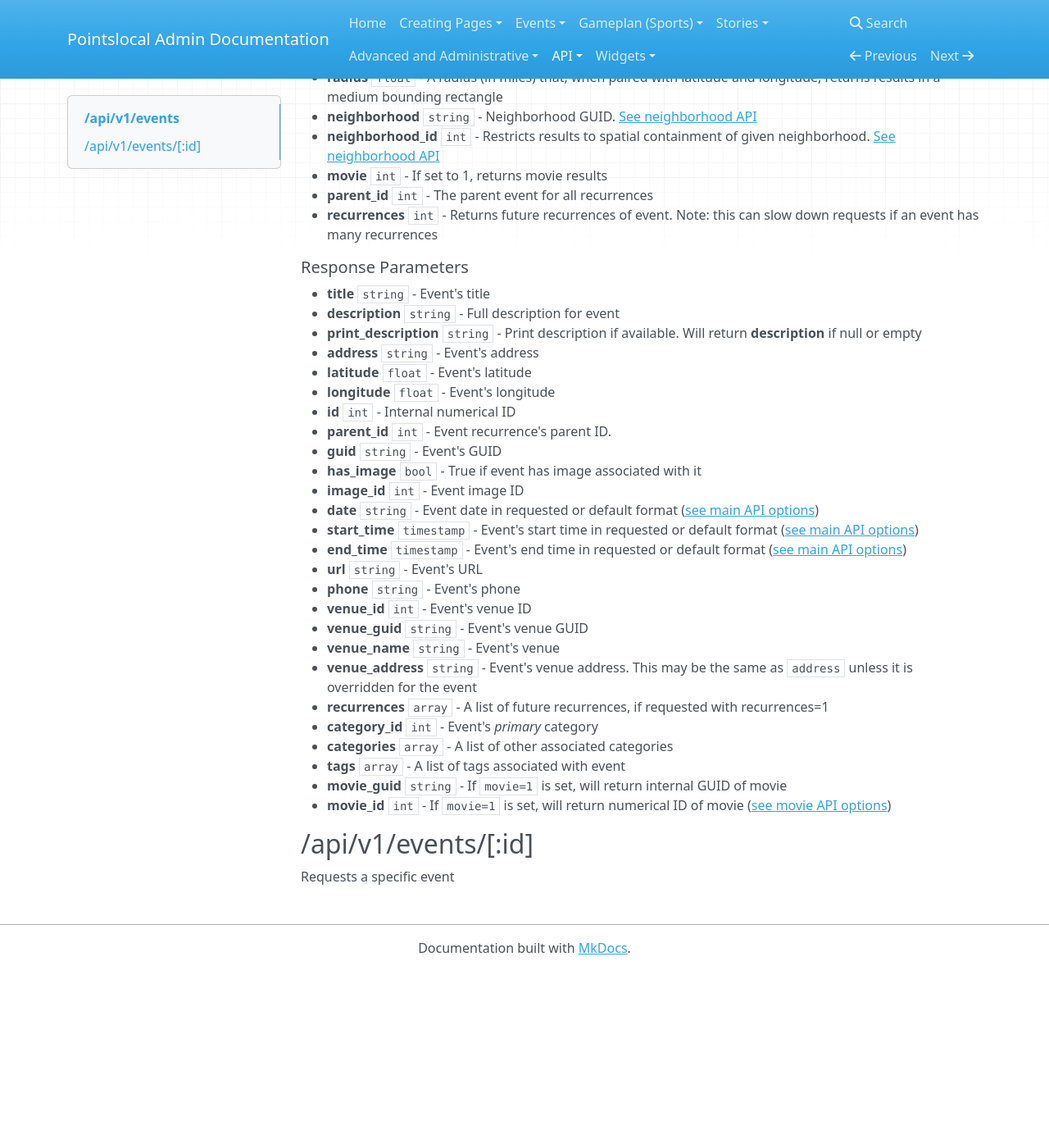
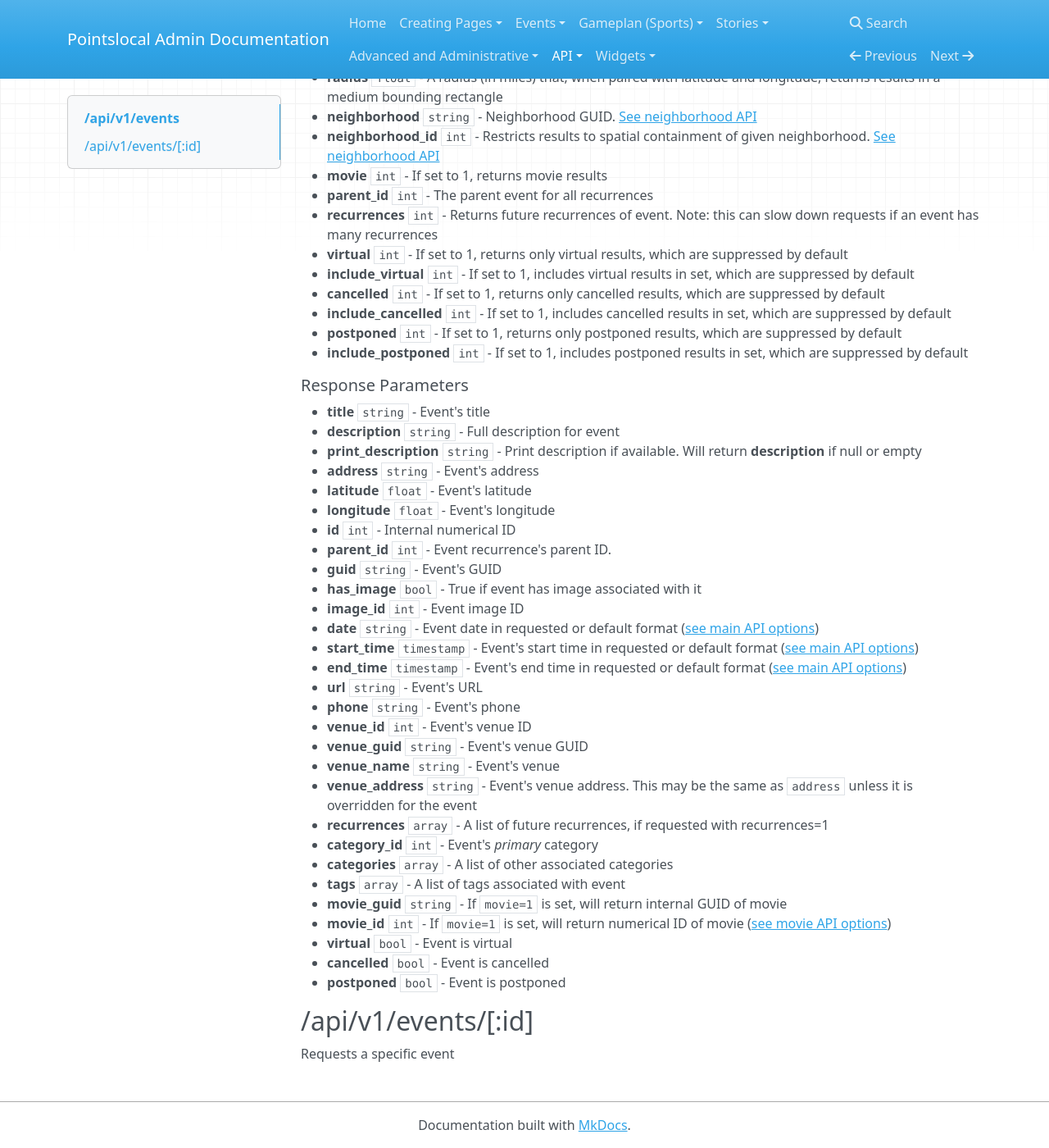
Before and after one commit to pointslocal/admin-docs, an MkDocs documentation site: the page built from docs/api_events_events.md, in a window 1280 px wide and 1400 px high, scrolled down 1148 px. Shown: the whole window at 82% size. Built offline with MkDocs 1.6.1, drawn with Linux system fonts in a browser that asks for light colours; nearby versions of some CDN libraries; old or Windows-style settings are respelled for this version of MkDocs; before the commit the page ends 2332 px from its top, so only the background shows below that.

Commit message:
Virtual, cancelled & postponed API update.

````diff
--- a/docs/api_events_events.md
+++ b/docs/api_events_events.md
@@ -42,6 +42,12 @@
 - **movie** ```int``` - If set to 1, returns movie results
 - **parent_id** ```int``` - The parent event for all recurrences
 - **recurrences** ```int``` - Returns future recurrences of event.  Note: this can slow down requests if an event has many recurrences
+- **virtual** ```int``` - If set to 1, returns only virtual results, which are suppressed by default
+- **include_virtual** ```int``` - If set to 1, includes virtual results in set, which are suppressed by default
+- **cancelled** ```int``` - If set to 1, returns only cancelled results, which are suppressed by default
+- **include_cancelled** ```int``` - If set to 1, includes cancelled results in set, which are suppressed by default
+- **postponed** ```int``` - If set to 1, returns only postponed results, which are suppressed by default
+- **include_postponed** ```int``` - If set to 1, includes postponed results in set, which are suppressed by default
 
 ##### Response Parameters
 - **title** ```string``` - Event's title
@@ -70,6 +76,9 @@
 - **tags** ```array``` - A list of tags associated with event
 - **movie_guid** ```string``` - If ```movie=1``` is set, will return internal GUID of movie
 - **movie_id** ```int``` - If ```movie=1``` is set, will return numerical ID of movie ([see movie API options](api_events_movies.md))
+- **virtual** ```bool``` - Event is virtual
+- **cancelled** ```bool``` - Event is cancelled
+- **postponed** ```bool``` - Event is postponed
 
 ## /api/v1/events/[:id]
 Requests a specific event
````
